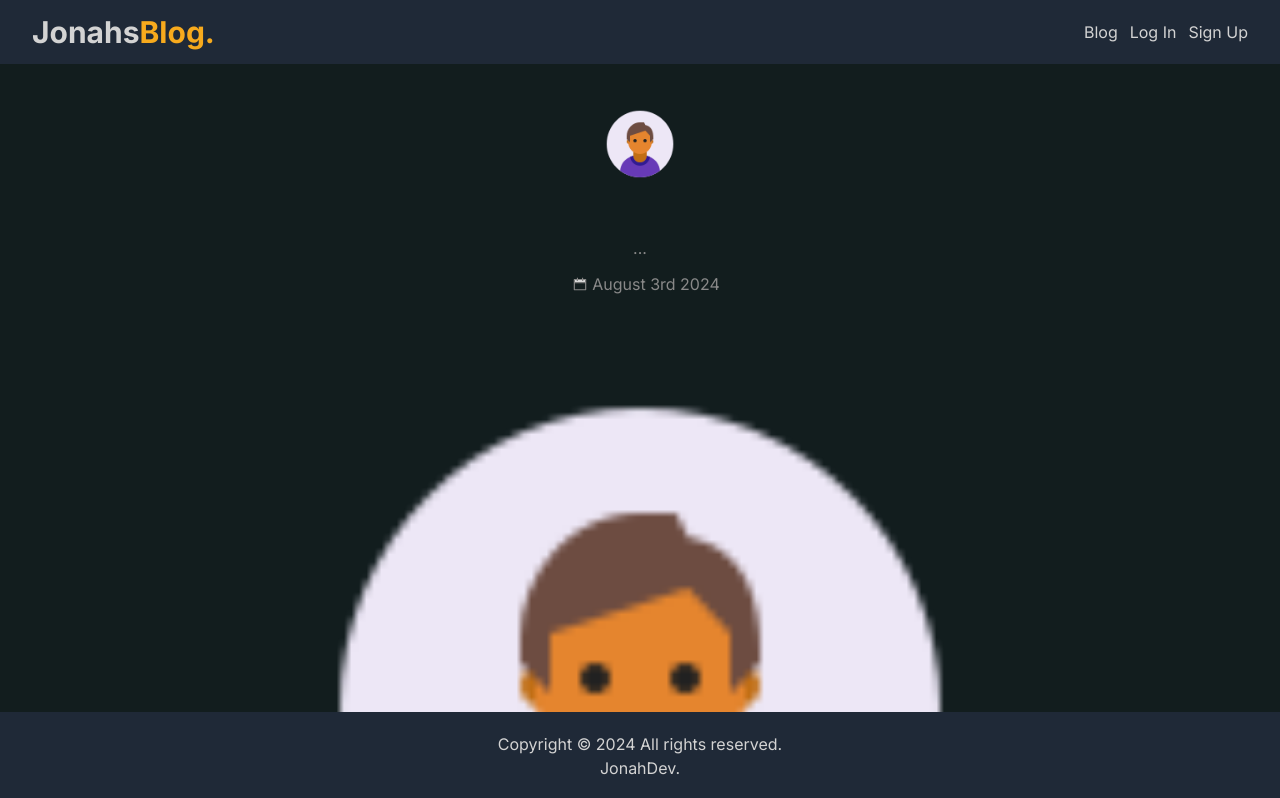
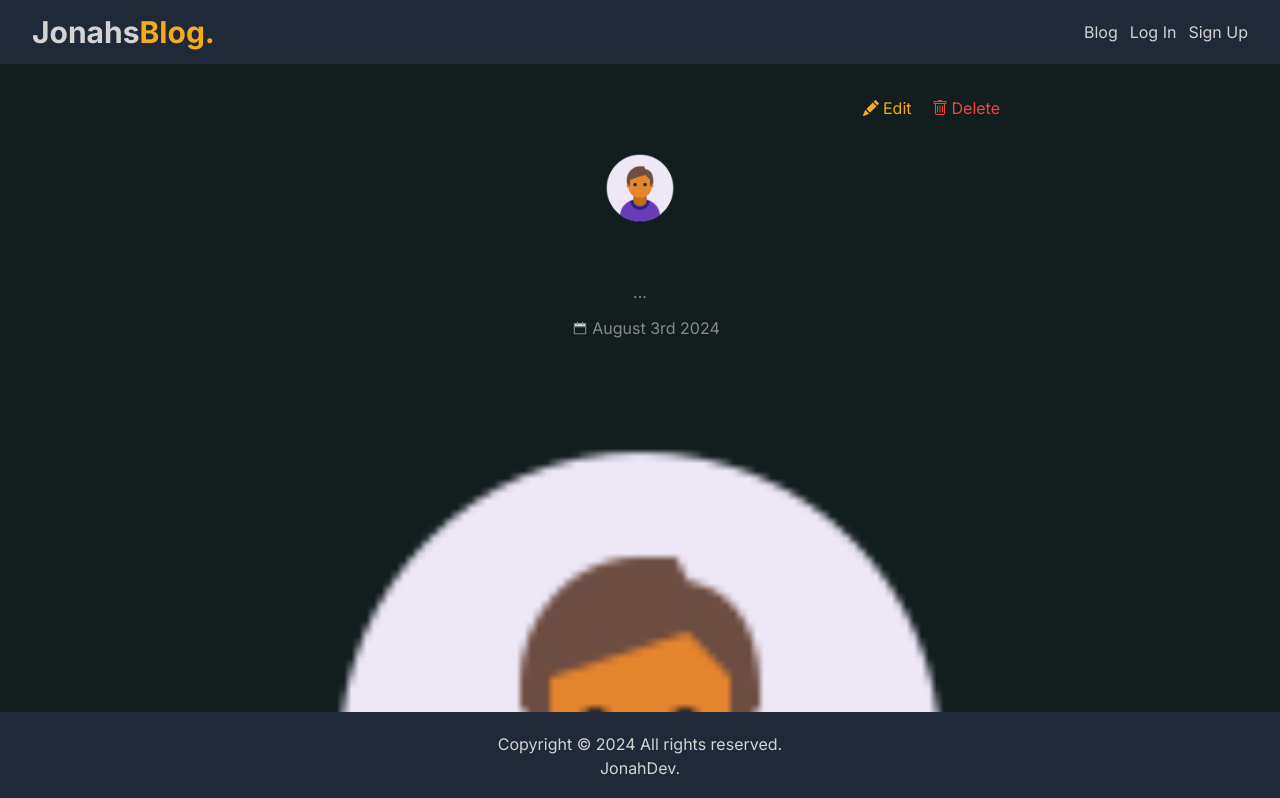
Before and after one commit to jonahunuafe/blog-post, a Next.js app: page /blog/1 in a window 1280 px wide. Shown: the top 798 px of the page. Built offline with nearby package versions, Linux system fonts and the light colour scheme; no server answers; the database is empty.

Commit message:
updated app

```diff
--- a/app/blog/[id]/page.jsx
+++ b/app/blog/[id]/page.jsx
@@ -221,7 +221,7 @@ const BlogDetails = ({ params }) => {
     <section className="container max-w-3xl overflow-hidden">
       {blogDetails?.authorId?._id.toString() ===
         session?.user?._id.toString() && (
-        <div className="flex items-center justify-end gap-5">
+        <div className="flex items-center justify-end gap-5 mt-14 -mb-3">
           <Link
             href={`/blog/edit/${params.id}`}
             className="flex items-center gap-1 text-primaryColor"
--- a/app/blog/edit/[id]/page.jsx
+++ b/app/blog/edit/[id]/page.jsx
@@ -206,7 +206,7 @@ const EditBlog = ({ params }) => {
   }
 
   return (
-    <section className="container max-w-3xl">
+    <section className="container max-w-3xl py-24">
       <h2 className="mb-5">
         <span className="special-word">Edit</span> Blog
       </h2>
--- a/app/user/[id]/page.jsx
+++ b/app/user/[id]/page.jsx
@@ -18,7 +18,7 @@ async function getUserData(params) {
 const UserProfile = async ({params}) => {
     const profile = await getUserData(params)
   return (
-    <div>
+    <div className='py-24 h-[100vh]'>
       <ProfileDetails profile={profile} params={params} />
     </div>
   )
```
